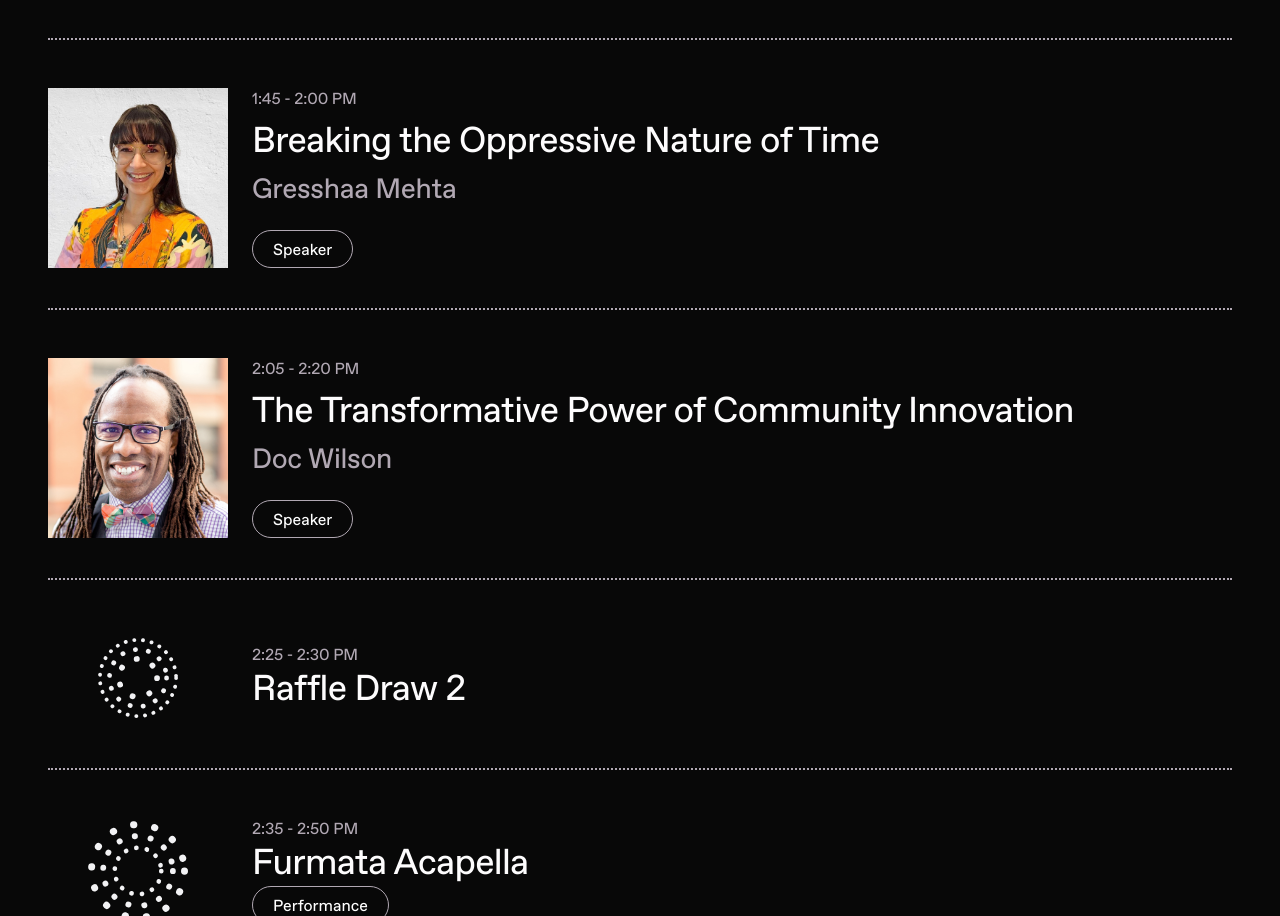
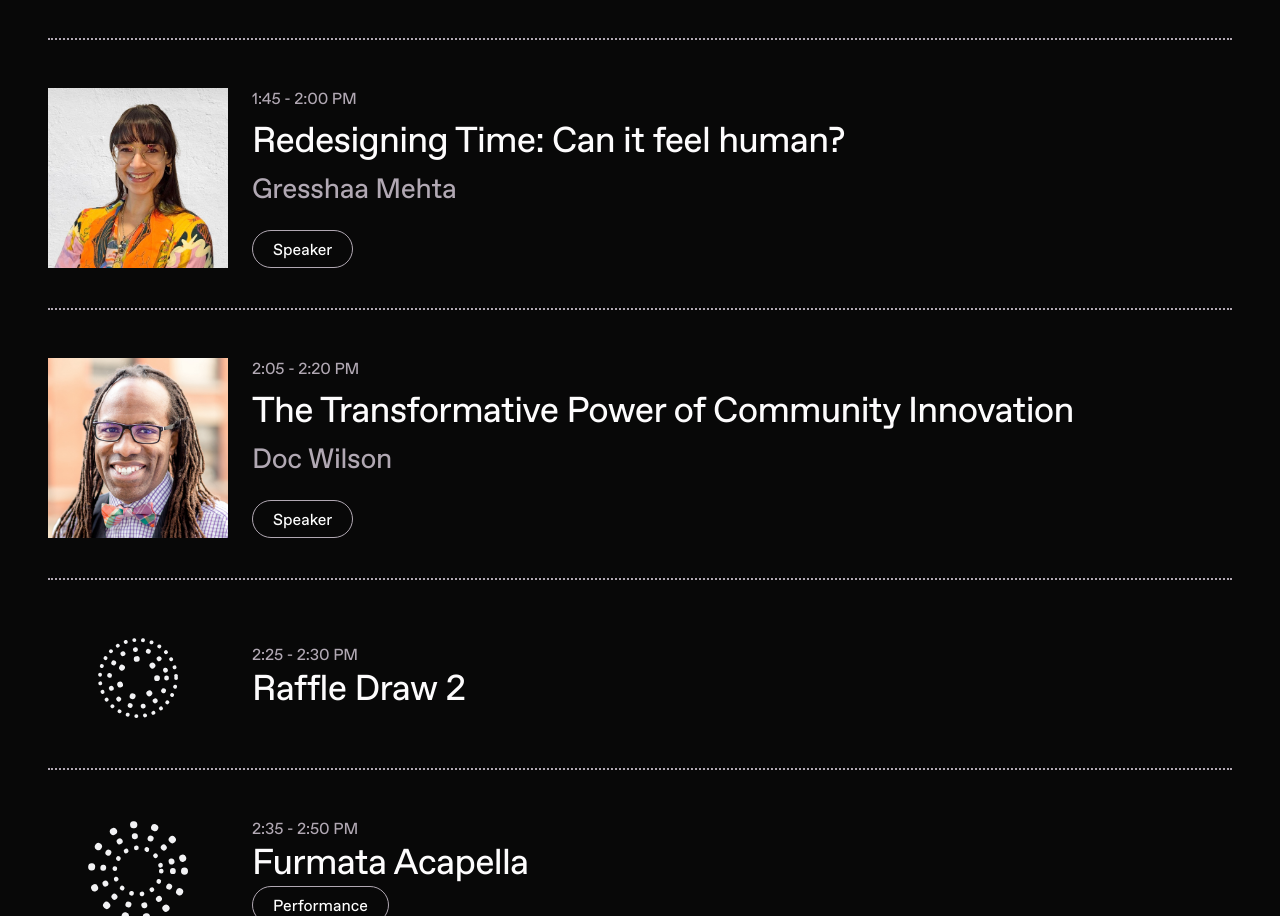
Before and after one commit to tedx-uofw/tedx-website-2025, a React (Vite) app: page / in a window 1280 px wide. Shown: the part 3966-4882 px from the top of the page. Built offline with nearby package versions, Linux system fonts and the light colour scheme.

Commit message:
Changed Gresha's talk title

```diff
--- a/src/components/HomePage/ScheduleSection.jsx
+++ b/src/components/HomePage/ScheduleSection.jsx
@@ -268,7 +268,7 @@ const ScheduleSection = () => {
 
                         <div className="flex flex-col items-start gap-0.5 sm:gap-2">
                             <h2 className="text-[#FDFCFD] font-medium text-lg sm:text-3xl md:text-[36px] leading-tight md:leading-[48px] tracking-[-0.72px]">
-                                Breaking the Oppressive Nature of Time
+                                Redesigning Time: Can it feel human?
                             </h2>
 
                             <h3 className="text-[#B1A8B3] text-sm sm:text-2xl md:text-[28px] leading-tight sm:leading-snug md:leading-[34px] tracking-[-0.28px]">
```
